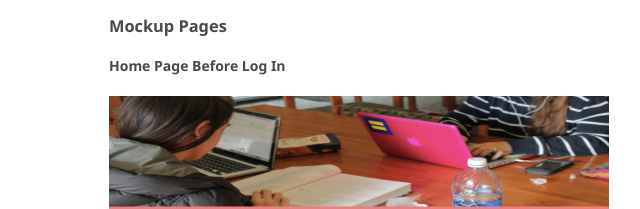
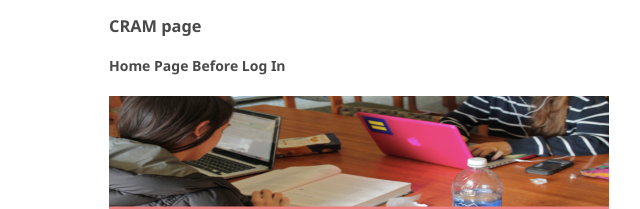
Before and after one commit to cram-colleague/cram-colleague.github.io, a plain HTML site: page index.html in a window 1280 px wide. Shown: the part 451-660 px from the top of the page, 461-1101 px from the left. Drawn offline with Linux system fonts and the light colour scheme; a web font is replaced by a local one.

Commit message:
Update index.html

```diff
--- a/index.html
+++ b/index.html
@@ -56,7 +56,7 @@ Sean Shimoda (<a href="https://github.com/seantshi" class="user-mention">@seants
 
 
 <h3>
-<a id="mockup-photos" class="anchor" href="#mockup-photos" aria-hidden="true"><span aria-hidden="true" class="octicon octicon-link"></span></a>Mockup Pages</h3>
+<a id="mockup-photos" class="anchor" href="#mockup-photos" aria-hidden="true"><span aria-hidden="true" class="octicon octicon-link"></span></a>CRAM page</h3>
 
 
 <h4>Home Page Before Log In</h4>
```
